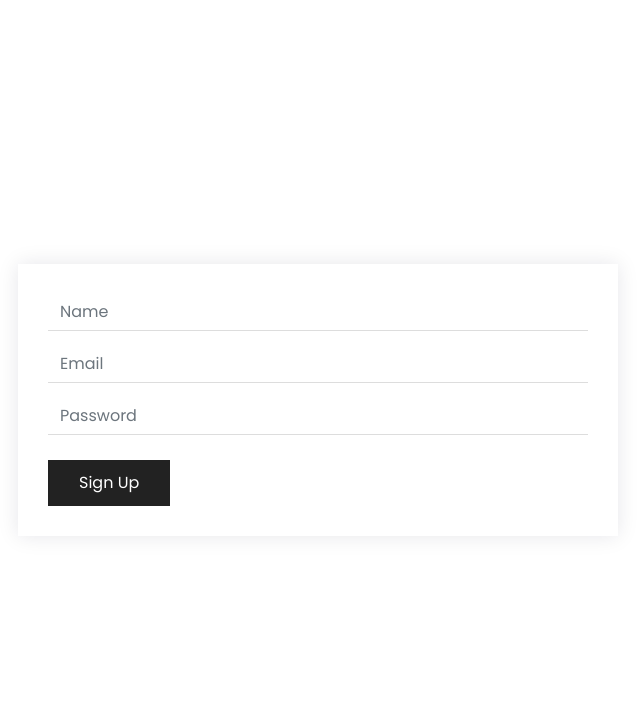
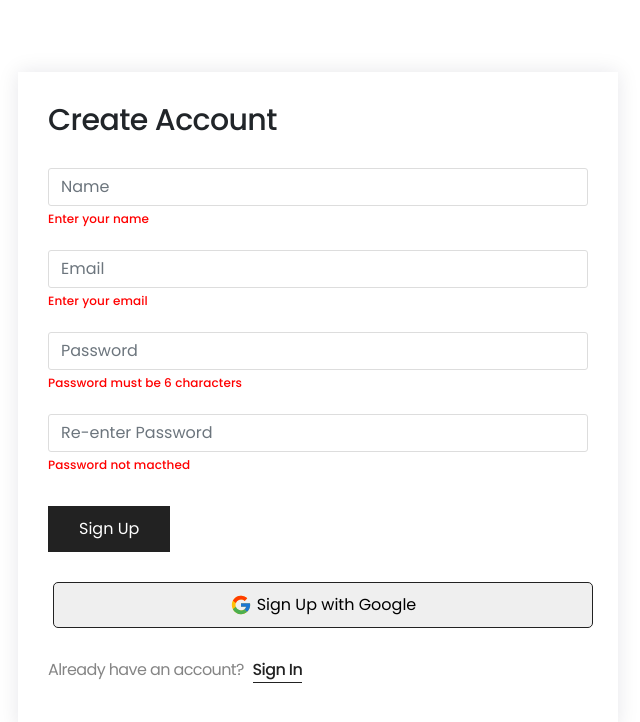
Before and after one commit to rafikadir/Gadget-react-ecommerce-web-application, a React (Vite) app: page /signin in a window 1280 px wide. Shown: the top 722 px of the page, without its empty margins (322-962 px from the left). Built offline with nearby package versions, Linux system fonts and the light colour scheme.

Commit message:
firebase add

```diff
--- a/src/pages/Signin/Signin.jsx
+++ b/src/pages/Signin/Signin.jsx
@@ -2,28 +2,37 @@ import "./signin.scss";
 import {createUserWithEmailAndPassword} from "firebase/auth";
 import {auth} from '../../auth/firebase';
 import {useState} from "react";
+import {FcGoogle} from "react-icons/fc";
 
-
-const signin = () => {
-    const [isLoggedIn, SetIsLoggedIn] = useState(false);
+const Signin = () => {
+    const [isSignedIn, SetIsSignedIn] = useState(false);
     const [user, setUser] = useState({
         name: "",
         email: "",
-        password: ""
+        password: "",
+        passwordCheck: ""
     });
 
     const handleSubmit = (e) => {
-        if(user.email && user.password) {
-            createUserWithEmailAndPassword(auth, user.email, user.password)
-            .then((userCredential) => {
-                const user = userCredential.user;
-                console.log(user)
-            })
-            .catch((error) => {
-                const errorCode = error.code;
-                const errorMessage = error.message;
-                console.log(errorCode,errorMessage);
-            });
+
+        if(user.password === user.passwordCheck){
+            console.log("Match");
+        }
+        else {
+            console.log("Not Matched");
+        }
+
+        if(user.email && user.password){
+            // createUserWithEmailAndPassword(auth, user.email, user.password)
+            // .then((userCredential) => {
+            //     const user = userCredential.user;
+            //     console.log(user);
+            // })
+            // .catch((error) => {
+            //     const errorCode = error.code;
+            //     const errorMessage = error.message;
+            //     console.log(errorCode,errorMessage);
+            // });
         }
         e.preventDefault();
     }
@@ -34,24 +43,59 @@ const signin = () => {
         setUser(newUser);
     }
 
+    const toggleSignin = () => {
+        SetIsSignedIn(!isSignedIn);
+    }
+
     return (
         <section className='signin-section'>
             <div className="container">
                 <div className="signin-wrapper">
                     <form className="signin-form" onSubmit={handleSubmit}>
+                        { isSignedIn ? <h2 className="form-title">Sing In</h2> : <h2 className="form-title">Create Account</h2>}
                         {
-                            isLoggedIn ? "" : <input type="text" name="name" onBlur={handleChange} placeholder="Name" className="form-control"/>
+                            isSignedIn ? "" :
+                            <div className="input-container">
+                                <input type="text" name="name" onBlur={handleChange} placeholder="Name" className="form-control"/>
+                                <span className="input-alert">Enter your name</span>
+                            </div>
                         }
-                        <input type="email" name="email" onBlur={handleChange} placeholder="Email" className="form-control"/>
-                        <input type="password" name="password" onBlur={handleChange} placeholder="Password" className="form-control"/>
+                        <div className="input-container">
+                            <input type="email" name="email" onBlur={handleChange} placeholder="Email" className="form-control"/>
+                            <span className="input-alert">Enter your email</span>
+                        </div>
+
+                        <div className="input-container">
+                            <input type="password" name="password" onBlur={handleChange} placeholder="Password" className="form-control"/>
+                            <span className="input-alert">Password must be 6 characters</span>
+                        </div>
                         {
-                            isLoggedIn ? <input type="submit" value="Sign In" className="signin-btn"/> : <input type="submit" value="Sign Up" className="signin-btn"/>
+                            isSignedIn ? "" :
+                            <div className="input-container">
+                                <input type="password" name="passwordCheck" onBlur={handleChange} placeholder="Re-enter Password" className="form-control"/>
+                                <span className="input-alert">Password not macthed</span>
+                            </div>
+                        }
+                        {
+                            isSignedIn ? <input type="submit" value="Sign In" className="signin-btn"/> : <input type="submit" value="Sign Up" className="signin-btn"/>
                         }
                     </form>
+
+                    <div className="social-singin">
+                        <button className="social-btn">
+                            <FcGoogle/>
+                            Sign Up with Google
+                        </button>
+                    </div>
+                    {
+                        isSignedIn ? <p>Don&apos;t have an account? <button className="toggleSignIn" onClick={toggleSignin}>Sign Up</button></p>
+                        :
+                        <p>Already have an account? <button className="toggleSignIn" onClick={toggleSignin}>Sign In</button></p>
+                    }
                 </div>
             </div>
         </section>
     );
 };
 
-export default signin;
+export default Signin;
--- a/src/pages/Signin/Signin.scss
+++ b/src/pages/Signin/Signin.scss
@@ -12,12 +12,33 @@
         padding: 30px;
         align-items: center;
 
+        .signin-form {
+            margin-bottom: 30px;
+
+            .form-title {
+                margin-bottom: 30px;
+                font-size: 30px;
+            }
+
+            .input-container {
+                margin-bottom: 20px;
+
                 .form-control {
-            margin-bottom: 15px;
-            border: 0;
-            border-bottom: 1px solid #dddddd;
-            border-radius: 0;
+                    border: 1px solid #dddddd;
+                    border-radius: 3px;
                     box-shadow: none;
+
+                    &:focus {
+                        border: 1px solid $black-color;
+                    }
+                }
+
+                .input-alert {
+                    font-size: 12px;
+                    color: red;
+                    font-weight: 500;
+                    letter-spacing: .1px;
+                }
             }
 
             .signin-btn {
@@ -26,6 +47,37 @@
                 border: 1px solid $black-color;
                 color: $white-color;
                 padding: 10px 30px;
+
+                &:hover {
+                    background: #606060;
                 }
             }
         }
+
+        .social-singin {
+            margin-bottom: 30px;
+
+            .social-btn {
+                border: 1px solid $black-color;
+                padding: 10px 20px;
+                margin: 0 5px;
+                border-radius: 5px;
+                width: 100%;
+
+                svg {
+                    font-size: 22px;
+                    margin-right: 5px;
+                }
+            }
+        }
+
+        .toggleSignIn {
+            all: unset;
+            color: $black-color;
+            font-weight: 500;
+            border-bottom: 1px solid $black-color;
+            cursor: pointer;
+            margin-left: 5px;
+        }
+    }
+}
```
Lines whose indentation alone changed are shown as unchanged.
